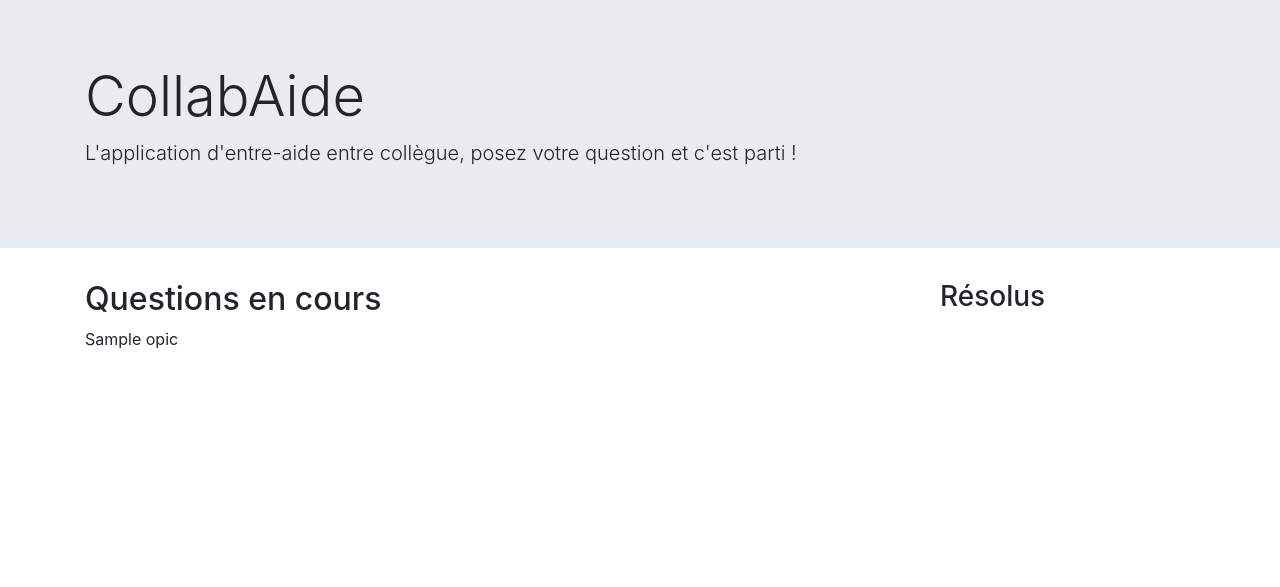
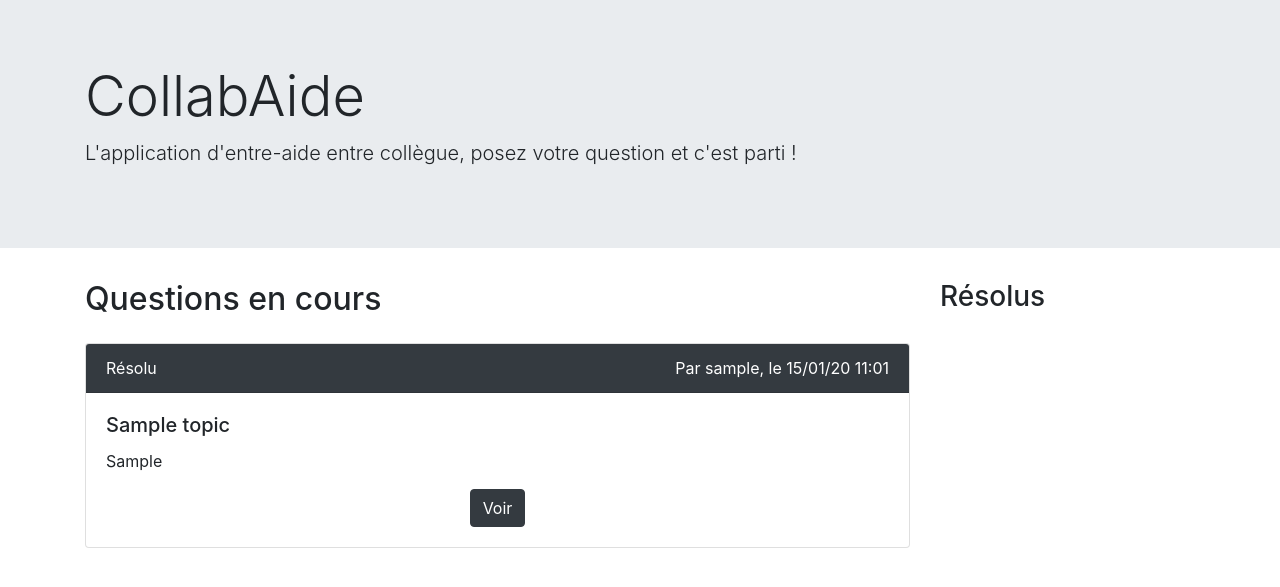
Before and after one commit to thomgo/forum, a Django app: template questions/templates/index.html in a window 1280 px wide. Shown: the part 57-644 px from the top of the page. Run offline with Django 3.2, Linux system fonts and the light colour scheme; tables that the repository leaves empty hold one stand-in row (values such as "Sample post"); the template is opened without the code that fills it: values that come from a table or form of the project are taken from there, most other values are stand-ins (such as "Sample title", 1, 10 or a date in 2020); some libraries are stand-ins or nearby versions.

Commit message:
display unsolved topics on index with author and date

```diff
--- a/questions/templates/index.html
+++ b/questions/templates/index.html
@@ -3,7 +3,23 @@
 {% block main %}
   <h2>Questions en cours</h2>
   {% for topic in topics %}
-    {{opic.title}}
+    <div class="card my-4">
+        <div class="card-header bg-dark text-white">
+          {% if topic.is_solved %}
+              Résolu
+          {% else %}
+              Non-résolu
+          {% endif%}
+          <span class="float-right">Par {{topic.author}}, le {{topic.opening_date|date:"d/m/y h:m"}}</span>
+        </div>
+      <div class="card-body">
+        <h5 class="card-title">{{topic.title}}</h5>
+        <p class="card-text">{{topic.problem}}</p>
+        <div class="text-center">
+          <a href="#" class="btn btn-dark">Voir</a>
+        </div>
+      </div>
+    </div>
   {% endfor%}
 {% endblock %}
 
--- a/questions/views.py
+++ b/questions/views.py
@@ -8,7 +8,7 @@ from .models import Topic
 
 @login_required
 def index(request):
-    topics = Topic.objects.all()
+    topics = Topic.objects.filter(is_solved=False)
     return render(request, "index.html", {"topics": topics})
 
 @login_required
```
